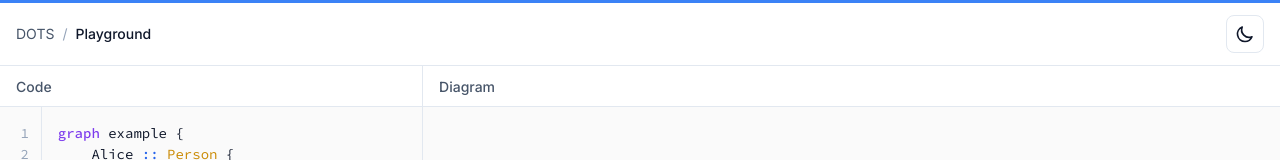
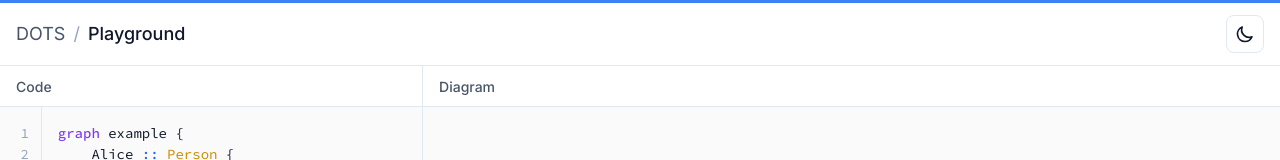
Before and after one commit to adjointlabs/adjointlabs.github.io, a React (Vite) app: page /dots/playground in a window 1280 px wide. Shown: the top 160 px of the page. Built offline with nearby package versions, Linux system fonts and the light colour scheme.

Commit message:
minor edit

```diff
--- a/src/pages/DotsPlayground.tsx
+++ b/src/pages/DotsPlayground.tsx
@@ -81,7 +81,7 @@ export function DotsPlayground() {
       {/* Unified header with breadcrumb */}
       <header className="flex-shrink-0 border-b border-[--color-border] bg-[--color-surface]">
         <div className="px-4 py-3 flex items-center justify-between">
-          <nav className="flex items-center gap-2 text-sm">
+          <nav className="flex items-center gap-2 text-lg">
             <Link
               to="/dots"
               className="text-[--color-text-secondary] hover:text-[--color-accent] transition-colors"
```
